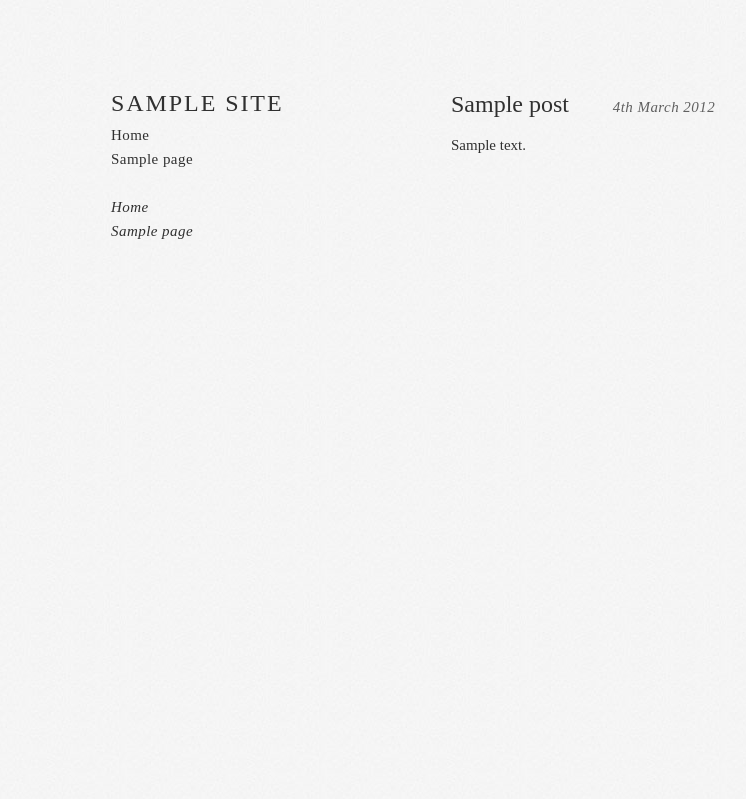
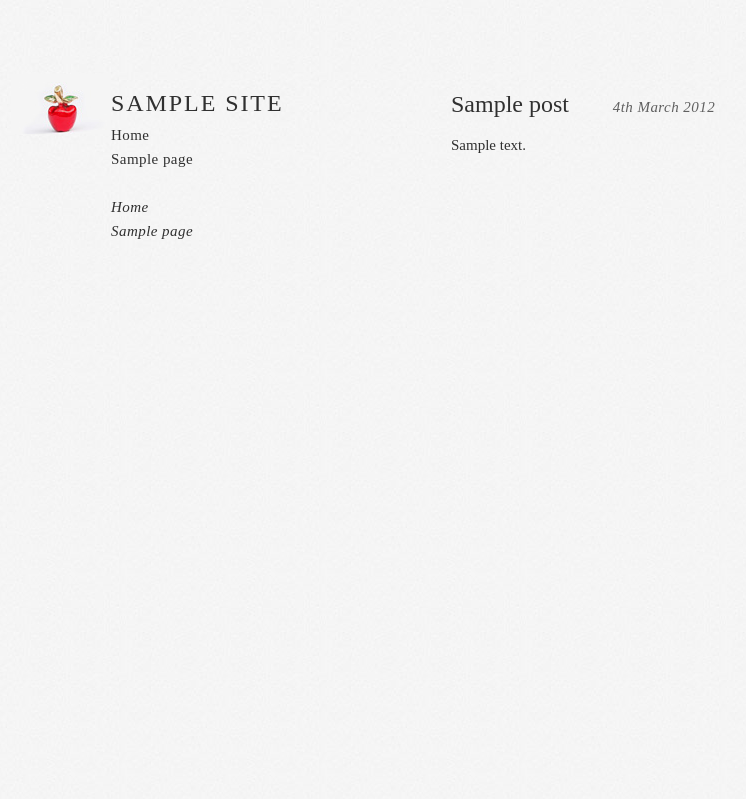
Before and after one commit to penrosestudio/Caswill, a WordPress theme: the page made by themes/Caswill/index.php in a window 1280 px wide. Shown: the top 799 px of the page, without its empty margins (49-795 px from the left). After the commit the page ends 239 px from the top, so only its background shows below. Run offline with PHP 8.4 and a stand-in for WordPress, Linux system fonts and the light colour scheme; the site name, menu and one post (Sample post) are stand-ins, and other content is empty; some libraries are stand-ins or nearby versions.

Commit message:
adding apple image

```diff
--- a/themes/Caswill/sidebar.php
+++ b/themes/Caswill/sidebar.php
@@ -1,6 +1,6 @@
 				<div id="sidebar" class="grid4col left">
 					<h1><a href="<?php echo home_url(); ?>"><?php bloginfo( 'name' ); ?> <small><?php bloginfo( 'description' ); ?></small></a></h1>
-
+					<div id="graphic"></div>
 					<?php wp_nav_menu( array(
 						'theme_location' => 'films_menu',
 						'menu_id' => 'films'
--- a/themes/Caswill/style.css
+++ b/themes/Caswill/style.css
@@ -16,6 +16,10 @@ body {
 	font-weight: 400;
 }
 
+html, body {
+	height: auto;
+}
+
 a {
 	color: #d14444;
 	text-decoration: none;
@@ -28,7 +32,17 @@ a {
 #wrapper {
 	margin-top: 120px;
 	height: auto;
-	min-height: auto;
+	min-height: 0px;
+}
+
+#graphic {
+	background-image: url("images/apple.jpg");
+    background-repeat: no-repeat;
+    height: 60px;
+    left: -80px;
+    position: absolute;
+    top: -11px;
+    width: 100px;
 }
 
 h1 {
```
Also changed, not shown: themes/Caswill/images/apple.jpg (added).
